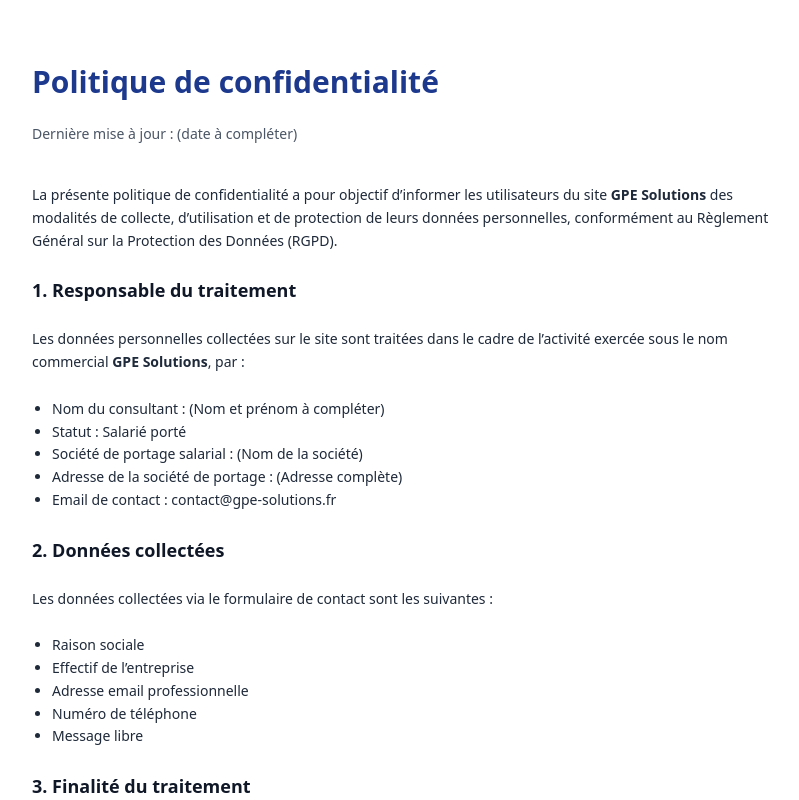
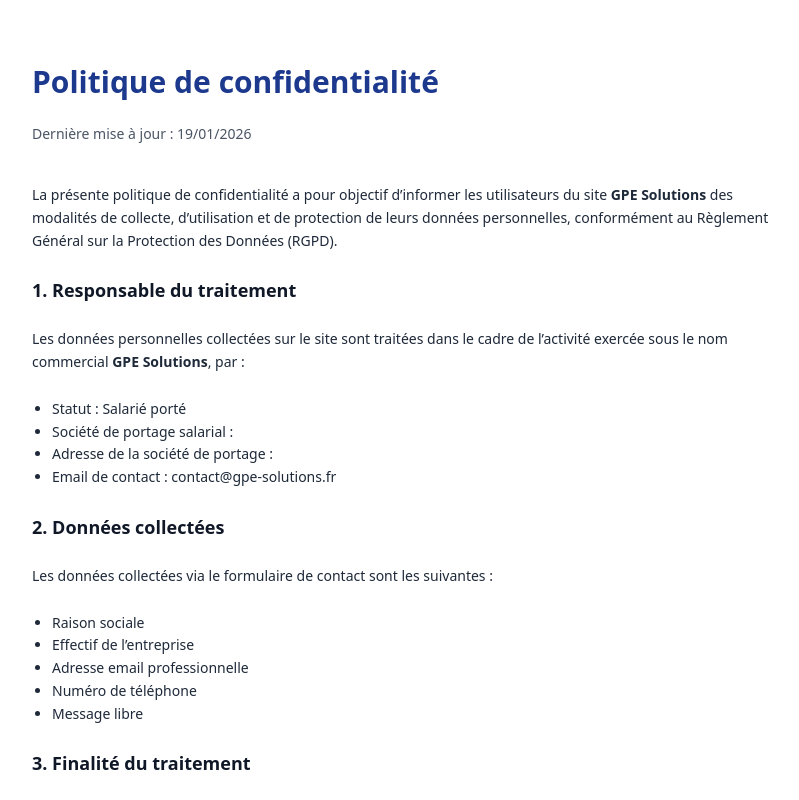
Before and after one commit to bassemshili3-cpu/gpe-solutions, a Next.js app: page /politique-de-confidentialite in a window 1280 px wide. Shown: the top 800 px of the page, without its empty margins (224-1023 px from the left). Built offline with nearby package versions, Linux system fonts and the light colour scheme.

Commit message:
Update 2.1

```diff
--- a/app/politique-de-confidentialite/page.tsx
+++ b/app/politique-de-confidentialite/page.tsx
@@ -7,7 +7,7 @@
         </h1>
 
         <p className="mt-6 text-sm text-gray-600">
-          Dernière mise à jour : (date à compléter)
+          Dernière mise à jour :  19/01/2026
         </p>
 
         <section className="mt-10 space-y-6 text-sm leading-relaxed">
@@ -27,10 +27,9 @@
             par :
           </p>
           <ul className="list-disc pl-5">
-            <li>Nom du consultant : (Nom et prénom à compléter)</li>
             <li>Statut : Salarié porté</li>
-            <li>Société de portage salarial : (Nom de la société)</li>
-            <li>Adresse de la société de portage : (Adresse complète)</li>
+            <li>Société de portage salarial : </li>
+            <li>Adresse de la société de portage : </li>
             <li>Email de contact : contact@gpe-solutions.fr</li>
           </ul>
 
```
